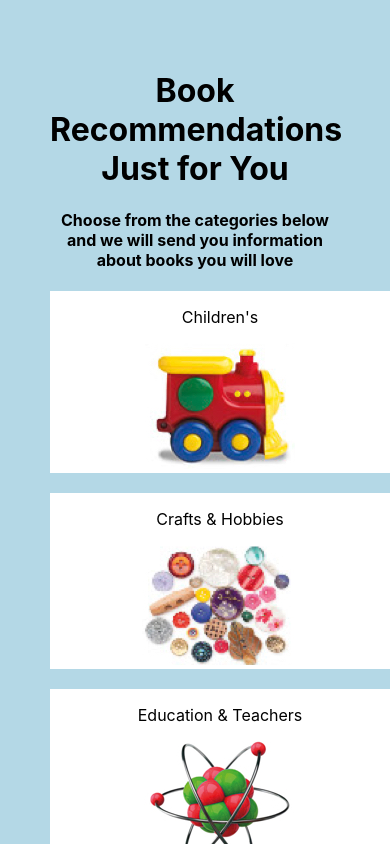
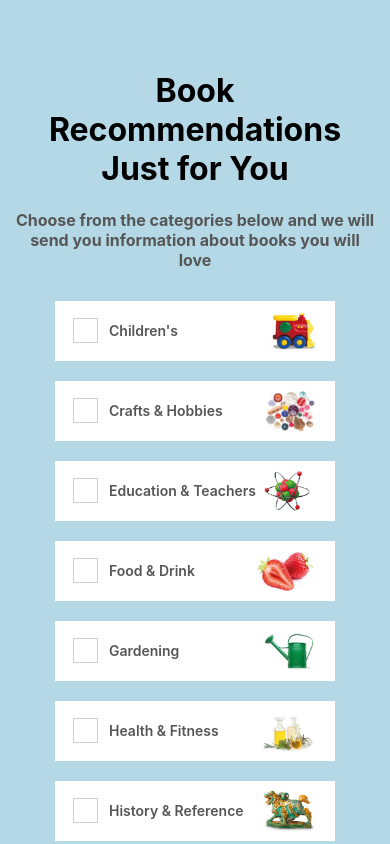
Before and after one commit to cjewell47/newsletter, a React (Create React App) app in the folder newsletter-page/: page / in a window 390 px wide. Shown: the top 844 px of the page. Built offline with nearby package versions, Linux system fonts and the light colour scheme.

Commit message:
added checkbox and media queries for grid

```diff
--- a/newsletter-page/src/App.scss
+++ b/newsletter-page/src/App.scss
@@ -1,23 +1,117 @@
 $light-blue: #b4d8e6;
 $white: #fff;
+$grey: #565656;
+$light-grey: #cdcdcd;
+$blue: #0076dc;
+$light-green: #8bb756;
+$large-tablet: 1200px;
+$tablet: 991px;
+$mobile: 767px;
 
+* {
+  box-sizing: border-box;
+}
 .App {
   text-align: center;
 
   .Recommendations {
     background-color: $light-blue;
-    padding: 50px;
+    padding: 50px 15px;
+    .categories-container {
+      // @supports (display: grid) {
+      //   display: grid;
+      //   grid-gap: 20px;
+      //   grid-template-columns: repeat(auto-fill, minmax(340px, 1fr));
+        max-width: 1400px;
+        margin: auto;
+      // }
 
-    .categories-container {
-      @supports (display: grid) {
-        display: grid;
-        grid-gap: 20px;
-        grid-template-columns: repeat(auto-fill, minmax(340px, 1fr));
-
-        .Category {
-          background: $white;
+      .Category {
+        background: $white;
+        height: 60px;
+        padding: 0 18px;
+        width: 340px;
+        margin: 10px;
+        display: inline-flex;
+        justify-content: space-between;
+        align-items: center;
+        @media (max-width: $large-tablet) {
+          width: 280px;
+        }
+        @media (max-width: $tablet) {
+          width: 330px;
+        }
+        @media (max-width: $mobile) {
+          width: 280px;
+        }
+        .category-checkbox {
+          cursor: pointer;
+          -webkit-user-select: none;
+          user-select: none;
+          display: block;
+          position: relative;
+          padding-left: 35px;
+          top: -9px;
+          .category-checkmark {
+            position: absolute;
+            top: -4px;
+            left: 0;
+            height: 25px;
+            width: 25px;
+            border: 1px solid $light-grey;
+            &:before {
+              content: "";
+              position: absolute;
+              display: none;
+              background: url('/images/tick.svg');
+              background-repeat: no-repeat;
+              background-position: center;
+              background-size: 75%;
+              height: 25px;
+              width: 25px;
+            }
+            &:after {
+              content: attr(data-label);
+              display: block;
+              position: absolute;
+              left: 35px;
+              top: 3px;
+              color: $grey;
+              width: 200px;
+              text-align: left;
+              font-weight: 600;
+              @media (max-width: $large-tablet) {
+                font-size: 14px;
+              }
+            }
+          }
+          input {
+            position: absolute;
+            opacity: 0;
+            height: 0;
+            width: 0;
+            &:hover~.category-checkmark {
+              border: 1px solid $blue;
+            }
+            &:checked~.category-checkmark {
+              background: $light-green;
+              &:before {
+                display: block;
+              }
+              &:after {
+                color: $light-green;
+                font-weight: 700;
+              }
+            }
+          }
+        }
+        .category-logo {
+          height: 40px;
         }
       }
     }
   }
+  .grey {
+    color: $grey;
+  }
 }
--- a/newsletter-page/src/components/Category.js
+++ b/newsletter-page/src/components/Category.js
@@ -1,11 +1,18 @@
-import React from 'react';
+import React from "react";
 
-const Category = (category) => {
-    return (
-        <div className="Category">
-            <p>{category.category.name}</p>
-            <img src={category.category.image} alt="" />
-        </div>
-    )
-}
+const Category = ({ category }) => {
+  return (
+    <div className="Category">
+      <label className="category-checkbox">
+        <input type="checkbox" />
+        <span className="category-checkmark" data-label={category.name} />
+      </label>
+      <img
+        src={category.image}
+        alt={category.name + " icon"}
+        className="category-logo"
+      />
+    </div>
+  );
+};
 export default Category;
--- /dev/null
+++ b/newsletter-page/src/components/Form.js
@@ -0,0 +1,9 @@
+import React from "react";
+
+const Form = ({ category }) => {
+    return (
+        <div className="Form">
+        </div>
+    );
+};
+export default Form;
--- a/newsletter-page/src/components/Recommendations.js
+++ b/newsletter-page/src/components/Recommendations.js
@@ -1,16 +1,18 @@
 import React from 'react';
 import Categories from '../categories.json';
-import Category from "./Category.js";
+import Category from './Category.js';
+import Form from './Form.js'
 
 const Recommendations = () => {
     const categories = Categories;
     return (
         <div className="Recommendations">
             <h1>Book Recommendations Just for You</h1>
-            <h4>Choose from the categories below and we will send you information about books you will love</h4>
+            <h4 className="grey">Choose from the categories below and we will send you information about books you will love</h4>
             <div className="categories-container">
                 {categories.map((category, i) => <Category category={category} key={i} />)}
             </div>
+            <Form />
         </div>
     )
 }
```
Also changed, not shown: newsletter-page/public/images/tick.svg (added).
